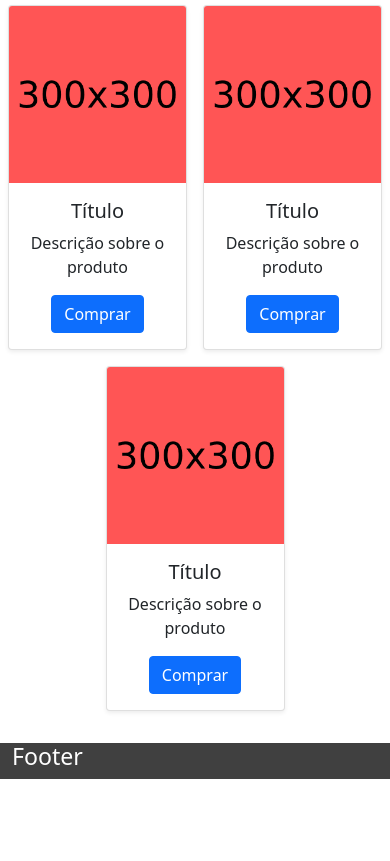
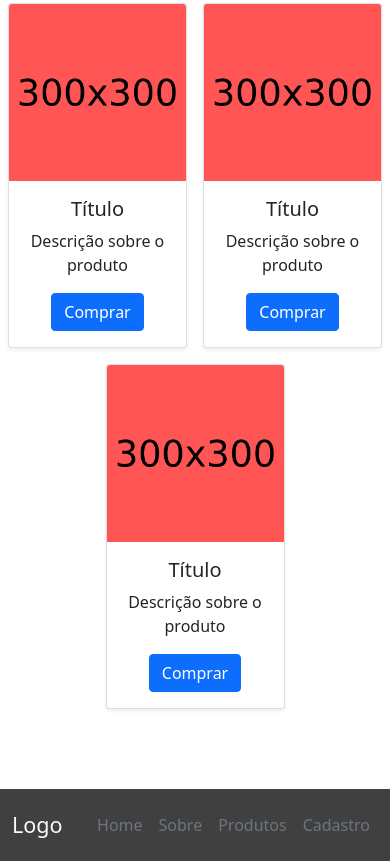
Before and after one commit to MisterConscio/front-end, a plain HTML site: page mod-17/exercicio/index.html in a window 390 px wide. Shown: the part 3056-3917 px from the top of the page. Before the commit the page ends 3835 px from the top, so only its background shows below. Drawn offline with Linux system fonts and the light colour scheme.

Commit message:
Adcionado footer com design responsivo

```diff
--- a/mod-17/exercicio/css/custom-style.css
+++ b/mod-17/exercicio/css/custom-style.css
@@ -31,3 +31,9 @@
 /* .card {width: 13rem;} */
 
 .card > img {width: 100%;}
+
+/* Footer */
+
+/* @media (max-width: 576px) {
+    footer > a {justify-content: center;}
+} */
--- a/mod-17/exercicio/index.html
+++ b/mod-17/exercicio/index.html
@@ -165,7 +165,7 @@
 
     <section>
         <div class="container">
-            <h2 class="text-center mt-2 border-2 border-top">Novidades</h2>
+            <h2 class="text-center mt-2">Novidades</h2>
             <div class="row row-cols-2 row-cols-lg-5 row-cols-md-3 justify-content-center py-4" id="produtos">
                 <div class="col p-2">
                     <div class="card shadow-sm text-center">
@@ -221,16 +221,18 @@
         </div>
     </section>
 
-    <footer>
-        <div class="container-fluid">
-            <div class="row">
-                <div class="col bg-black bg-opacity-75 text-white">
-                    <h3>Footer</h3>
-                </div>
-            </div>
-        </div>
-    </footer>
-
+    <div class="container-fluid bg-black bg-opacity-75 mt-5">
+        <footer class="d-flex flex-wrap justify-content-between align-items-center text-white py-3">
+            <!-- <p class="col-md-4 col-sm-12 text-muted mb-0 mx-auto">2022 Compania</p> -->
+            <a href="#top" class="col-md-6 fs-4 link-light text-decoration-none">Logo</a>
+            <ul class="col-md-6 nav justify-content-end">
+                <li class="nav-item"><a href="#top" class="nav-link text-muted px-2">Home</a></li>
+                <li class="nav-item"><a href="#sobre" class="nav-link text-muted px-2">Sobre</a></li>
+                <li class="nav-item"><a href="#produtos" class="nav-link text-muted px-2">Produtos</a></li>
+                <li class="nav-item"><a href="#cadastro" class="nav-link text-muted px-2">Cadastro</a></li>
+            </ul>
+        </footer>
+    </div>
 
 </body>
 </html>
```
